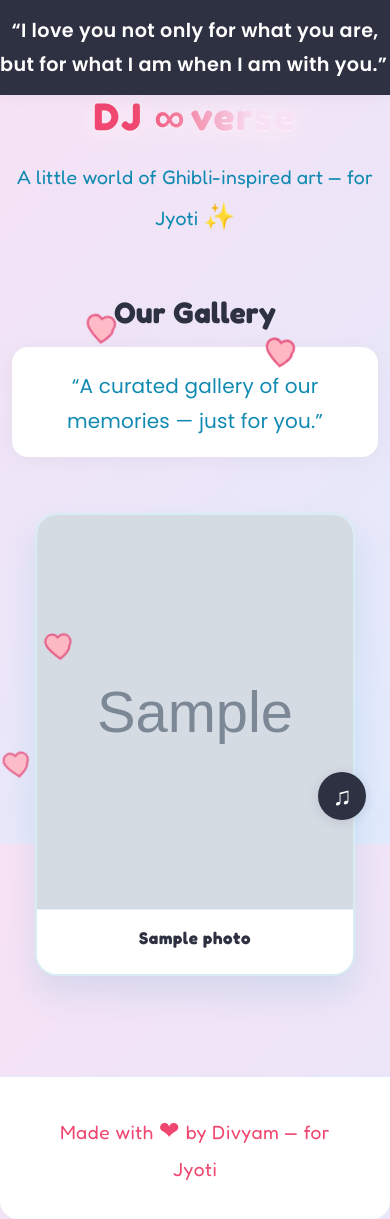
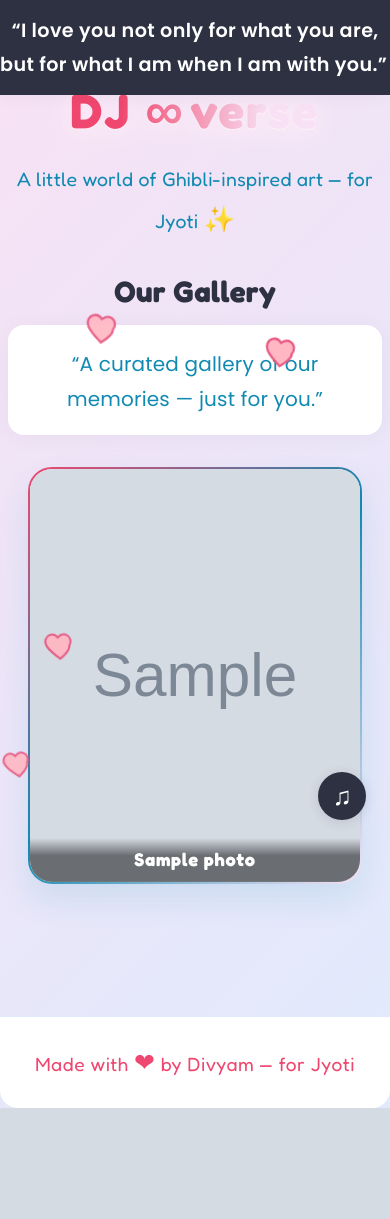
Before and after one commit to Divyam034/first_website, a Django app: page /gallery/ in a window 390 px wide. After the commit the page ends 1108 px from the top, so only its background shows below. Run offline with Django 4.2, Linux system fonts and the light colour scheme; tables that the repository leaves empty hold one stand-in row (values such as "Sample post"); grey boxes marked "Sample" are stand-in pictures.

Commit message:
card related fixes

```diff
--- a/static/css/site.css
+++ b/static/css/site.css
@@ -373,293 +349,112 @@ body {
   border-radius: 0 0 var(--radius) var(--radius);
 }
 
-/* Gallery grid */
+
+/* Gallery layout fixes */
+.page-main {
+  padding-bottom: clamp(48px, 8vw, 96px);
+}
+
 .grid {
   display: grid;
-  grid-template-columns: repeat(auto-fit, minmax(320px, 1fr));
-  gap: 36px 32px;
+  grid-template-columns: repeat(auto-fit, minmax(280px, 1fr));
+  gap: clamp(24px, 4vw, 40px);
   justify-items: center;
-  align-items: stretch;
-  margin-bottom: 56px;
-  padding: 0 8px;
+  align-items: start;
+  width: min(100%, 1100px);
+  margin: 0 auto clamp(64px, 10vw, 120px);
+  padding: 0 clamp(12px, 4vw, 28px);
 }
 
-/* Responsive tweaks */
-@media (max-width: 800px) {
-  .card {
-    width: min(100%, 320px);
+.grid .card {
+  display: flex;
+  flex-direction: column;
+  width: min(100%, 340px);
+  /* removed height:100% to stop clipping caption */
+  background: linear-gradient(#ffffff, #ffffff) padding-box,
+              linear-gradient(135deg, #ef476f 0%, #118ab2 50%, #f8e1f4 100%) border-box;
+  border: 2.5px solid transparent;
+  border-radius: 24px;
+  box-shadow: 0 16px 32px rgba(17, 138, 178, 0.12);
+  overflow: hidden;
+  position: relative;
+  transition: transform 0.25s cubic-bezier(.4,0,.2,1), box-shadow 0.25s ease, border-color 0.25s ease, filter 0.25s;
 }
 
-  .card figcaption {
-    font-size: clamp(0.98rem, 0.92rem + 0.35vw, 1.1rem);
+.grid .card::before {
+  content: '';
+  position: absolute;
+  inset: 0;
+  pointer-events: none;
+  background:
+    radial-gradient(circle at 20% 18%, rgba(239,71,111,0.18), transparent 60%),
+    radial-gradient(circle at 82% 70%, rgba(17,138,178,0.18), transparent 65%);
+  mix-blend-mode: screen;
+  opacity: 0;
+  transition: opacity 0.4s;
+}
+
+.grid .card:hover {
+  transform: translateY(-8px);
+  box-shadow: 0 24px 44px rgba(17, 138, 178, 0.2);
+  filter: saturate(1.08);
+}
+
+.grid .card:hover::before {
+  opacity: 1;
+}
+
+.grid .card {
+  display: grid;
+}
+
+.grid .card img {
+  display: block;
+  width: 100%;
+  aspect-ratio: 4 / 5;
+  object-fit: cover;
+  object-position: center;
+  position: relative;
+  z-index: 1;
+  grid-area: 1 / 1;
+  transform-origin: center bottom;
+}
+
+.grid .card figcaption {
+  margin: 0;
+  padding: clamp(8px, 2.5vw, 12px);
+  text-align: center;
+  font-weight: 600;
+  letter-spacing: 0.04em;
+  line-height: 1.3;
+  color: var(--white);
+  background: linear-gradient(to top, rgba(0, 0, 0, 0.5) 60%, rgba(0, 0, 0, 0));
+  position: relative;
+  z-index: 2;
+  grid-area: 1 / 1;
+  align-self: end;
+}
+
+@media (max-width: 720px) {
+  .grid {
+    grid-template-columns: repeat(auto-fit, minmax(220px, 1fr));
+    gap: clamp(20px, 6vw, 32px);
+    margin-bottom: clamp(48px, 12vw, 96px);
   }
 }
 
-@media (max-width: 600px) {
-  .logo { font-size: 2.6rem; }
-  .grid { grid-template-columns: repeat(auto-fit, minmax(240px, 1fr)); gap: 28px; }
-  .card {
-    width: 100%;
-    max-width: 320px;
-  }
-
-  .card figcaption {
-    padding: 16px clamp(16px, 6vw, 22px) clamp(18px, 7vw, 24px);
-  }
-
-  .enter { padding: 12px 18px; font-size: 1.08rem; }
-}
-
-html {
-  height: 100%;
-}
-
-body {
-  min-height: 100dvh;
-  display: flex;
-  flex-direction: column;
-}
-
-.page-main {
-  flex: 1 0 auto;
-  width: 100%;
-  display: flex;
-  flex-direction: column;
-}
-
-.page-main > * {
-  width: 100%;
-}
-/* Floating Hearts Animation */
-/* Layout helpers */
-.wrap { max-width: 1100px; margin: 0 auto; padding: 0 8px; }
-.site-header { text-align: center; }
-.site-header h1 { font-size: clamp(2.4rem, 2rem + 0.8vw, 3rem); color: var(--accent); margin: 0; font-weight: 800; }
-.subtitle { color: var(--secondary); margin-top: 0; font-size: clamp(1.22rem, 1.12rem + 0.28vw, 1.38rem); font-weight: 500; }
-
-* { box-sizing: border-box; }
-body {
-  margin: 0;
-  font-family: 'Inter', 'Poppins', 'Montserrat', 'Nunito Sans', system-ui, -apple-system, 'Segoe UI', Roboto, 'Helvetica Neue', Arial, sans-serif;
-  min-height: 100vh;
-  color: var(--primary);
-  font-size: var(--font-base);
-  line-height: 1.75;
-  letter-spacing: 0.01em;
-  /* Animated gradient background */
-  background: linear-gradient(-45deg, #e0eafc, #f8e1f4, #a1c4fd, #c2e9fb);
-  background-size: 400% 400%;
-  animation: gradientBG 15s ease infinite;
-}
-
-@keyframes gradientBG {
-  0% {
-    background-position: 0% 50%;
-  }
-  50% {
-    background-position: 100% 50%;
-  }
-  100% {
-    background-position: 0% 50%;
-  }
-}
-.logo {
-  font-size: clamp(3rem, 2.4rem + 1vw, 3.4rem);
-  color: var(--accent);
-  font-family: inherit;
-  font-weight: 800;
-  margin: 0 0 10px 0;
-  letter-spacing: 1.5px;
-}
-.tagline {
-  color: var(--secondary);
-  font-size: clamp(1.36rem, 1.2rem + 0.4vw, 1.58rem);
-  margin: 0 0 24px 0;
-  font-family: inherit;
-  font-weight: 500;
-  background: none;
-  border-radius: var(--radius);
-  padding: 0;
-  box-shadow: none;
-  display: inline-block;
-  letter-spacing: 0.02em;
-}
-.enter {
-  display: inline-block;
-  padding: 14px 36px;
-  border-radius: 999px;
-  background: var(--accent);
-  border: none;
-  color: var(--white);
-  text-decoration: none;
-  font-weight: 700;
-  font-size: clamp(1.18rem, 1.08rem + 0.2vw, 1.28rem);
-  box-shadow: 0 2px 16px #e07a5f20;
-  transition: background var(--transition), color var(--transition), box-shadow var(--transition);
-  letter-spacing: 0.5px;
-}
-.enter:hover {
-  background: var(--secondary);
-  color: var(--white);
-  box-shadow: 0 4px 32px #3d405b30;
-}
-
-/* Audio Button */
-.audio-toggle {
-  position: fixed;
-  right: 18px;
-  bottom: 18px;
-  background: var(--white);
-  border: 1px solid var(--border);
-  color: var(--accent);
-  padding: 10px;
-  border-radius: 10px;
-  box-shadow: 0 2px 12px #adb5bd22;
-  z-index: 5;
-  transition: box-shadow var(--transition);
-}
-.audio-toggle:hover {
-  box-shadow: 0 4px 24px #e07a5f20;
-}
-
-/* Card UI */
-/* legacy duplicate card rules trimmed */
-
-/* Footer */
-.site-footer {
-  padding: 24px;
-  text-align: center;
-  color: var(--secondary);
-  border-top: 1px solid var(--border);
-  margin-top: 36px;
-  font-size: 1.08rem;
-  letter-spacing: 0.5px;
-  background: var(--white);
-  border-radius: 0 0 var(--radius) var(--radius);
-}
-
-/* Gallery grid */
+@media (max-width: 520px) {
   .grid {
-  display: grid;
-  grid-template-columns: repeat(auto-fit, minmax(320px, 1fr));
-  gap: 36px 32px;
-  justify-items: center;
-  align-items: stretch;
-  margin-bottom: 56px;
-  padding: 0 8px;
-}
-
-/* Layout helpers */
-.wrap { max-width: 1100px; margin: 0 auto; padding: 24px; }
-.site-header { padding: 28px 0; text-align: center; }
-.site-header h1 { font-size: clamp(2.4rem, 2rem + 0.8vw, 3rem); color: var(--accent); margin: 0; font-weight: 800; }
-.subtitle { color: var(--secondary); margin-top: 6px; font-size: clamp(1.22rem, 1.12rem + 0.28vw, 1.38rem); font-weight: 500; }
-
-/* Responsive tweaks */
-
-/* Gallery portrait cards */
-.grid .card {
-  width: min(100%, 320px);
-  justify-self: center;
-  border-radius: 22px;
-  border: 2px solid rgba(17, 138, 178, 0.16);
-  box-shadow: 0 18px 32px rgba(17, 138, 178, 0.12);
-  background: var(--white);
-}
-
-.grid .card:hover {
-  border-color: rgba(239, 71, 111, 0.35);
-}
-
-.grid .card figcaption {
-  font-size: clamp(1.05rem, 0.98rem + 0.32vw, 1.2rem);
-  color: var(--primary);
-}
-
-@media (max-width: 900px) {
-  .grid {
-    grid-template-columns: repeat(auto-fit, minmax(240px, 1fr));
+    grid-template-columns: minmax(0, 1fr);
+    padding-inline: clamp(12px, 6vw, 20px);
   }
 
   .grid .card {
-    width: min(70vw, 300px);
+    width: 100%;
   }
 }
 
-@media (max-width: 540px) {
-  .grid .card {
-    width: 100%;
-    max-width: 320px;
-    margin-inline: auto;
+.site-footer {
+  position: relative;
+  z-index: 10;
 }
-
-  .grid .card figcaption {
-    padding-inline: clamp(10px, 6vw, 18px);
-  }
-}
-
-* { box-sizing: border-box; }
-body {
-  margin: 0;
-  font-family: 'Inter', 'Poppins', 'Montserrat', 'Nunito Sans', system-ui, -apple-system, 'Segoe UI', Roboto, 'Helvetica Neue', Arial, sans-serif;
-  background: var(--bg);
-  color: var(--primary);
-  min-height: 100vh;
-  font-size: var(--font-base);
-  line-height: 1.75;
-  letter-spacing: 0.01em;
-}
-
-/* Typography & Branding */
-.logo {
-  font-size: 2.8rem;
-  color: var(--primary);
-  font-family: inherit;
-  font-weight: 800;
-  margin: 0 0 10px 0;
-  letter-spacing: 1.5px;
-    --bg: linear-gradient(135deg, #fdf6e3 0%, #fceabb 100%);
-    --primary: #3a2c1a;
-    --accent: #e07a5f;
-    --secondary: #3d405b;
-    --muted: #b7b7a4;
-    --white: #fffef6;
-    --card-bg: #fffef6;
-    --card-shadow: 0 4px 24px 0 rgba(224,122,95,0.07);
-    --border: #f4e1d2;
-    --radius: 18px;
-    --transition: 0.18s cubic-bezier(.4,0,.2,1);
-  display: inline-block;
-  letter-spacing: 0.02em;
-}
-/* Footer */
-.site-footer {
-  padding: 24px;
-  text-align: center;
-  color: var(--muted);
-  border-top: 1px solid var(--border);
-  margin-top: 36px;
-  font-size: 1.08rem;
-  letter-spacing: 0.5px;
-  background: var(--white);
-  border-radius: 0 0 var(--radius) var(--radius);
-}
-
-/* Gallery grid */
-.grid {
-  display: grid;
-  grid-template-columns: repeat(auto-fit, minmax(320px, 1fr));
-  gap: 36px 32px;
-  justify-items: center;
-  align-items: stretch;
-  margin-bottom: 56px;
-  padding: 0 8px;
-}
-
-/* Layout helpers */
-.wrap { max-width: 1100px; margin: 0 auto; padding: 8px 12px; }
-.site-header { padding: 8px 0 0 0; text-align: center; }
-.site-header h1 { font-size: clamp(2.4rem, 2rem + 0.8vw, 3rem); color: var(--primary); margin: 0; font-weight: 800; }
-.subtitle { color: var(--secondary); margin-top: 6px; font-size: clamp(1.22rem, 1.12rem + 0.28vw, 1.38rem); font-weight: 500; }
-
-/* Responsive tweaks */
```
Also changed, not shown: other parts of static/css/site.css (+25 -49 lines). Lines whose indentation alone changed are shown as unchanged.
